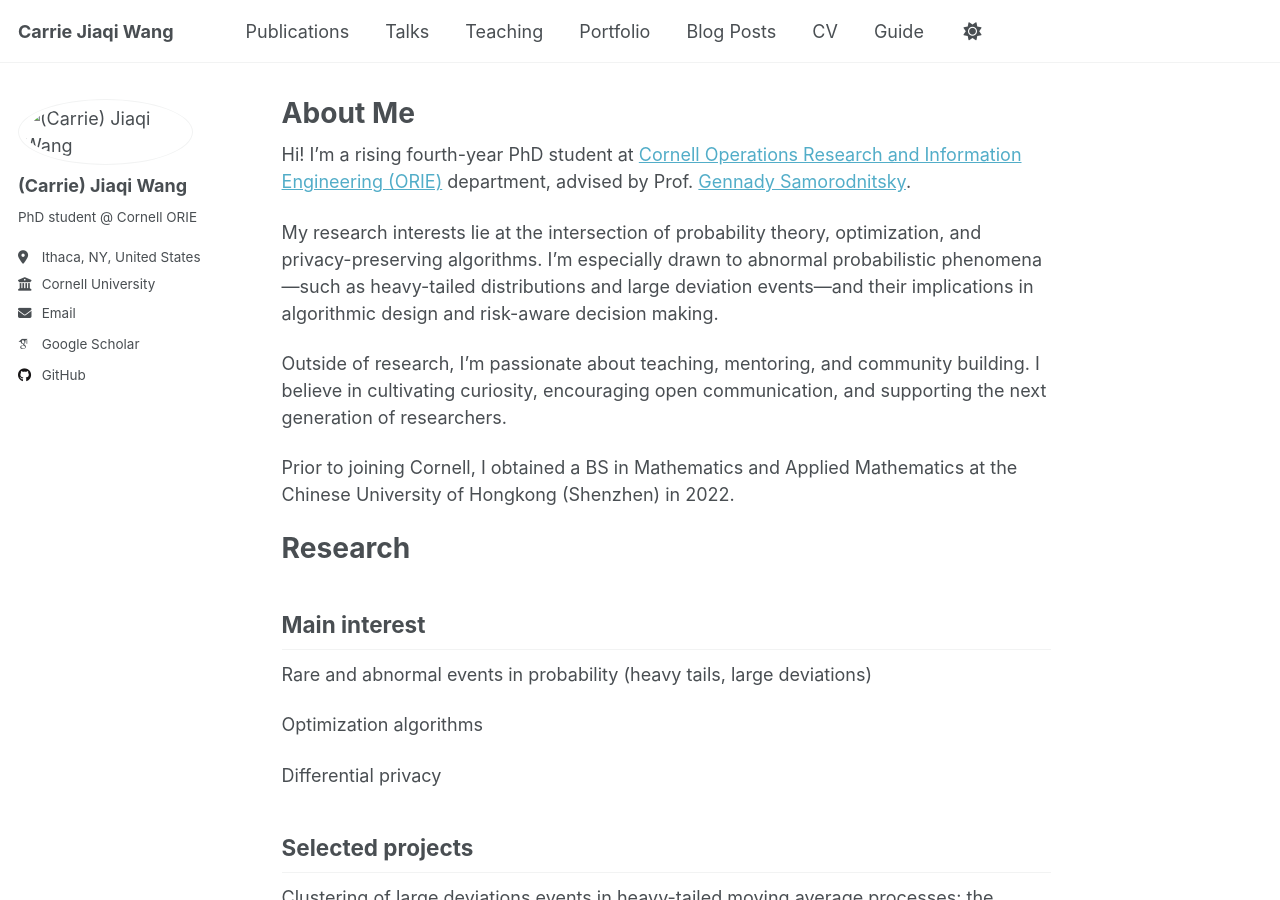
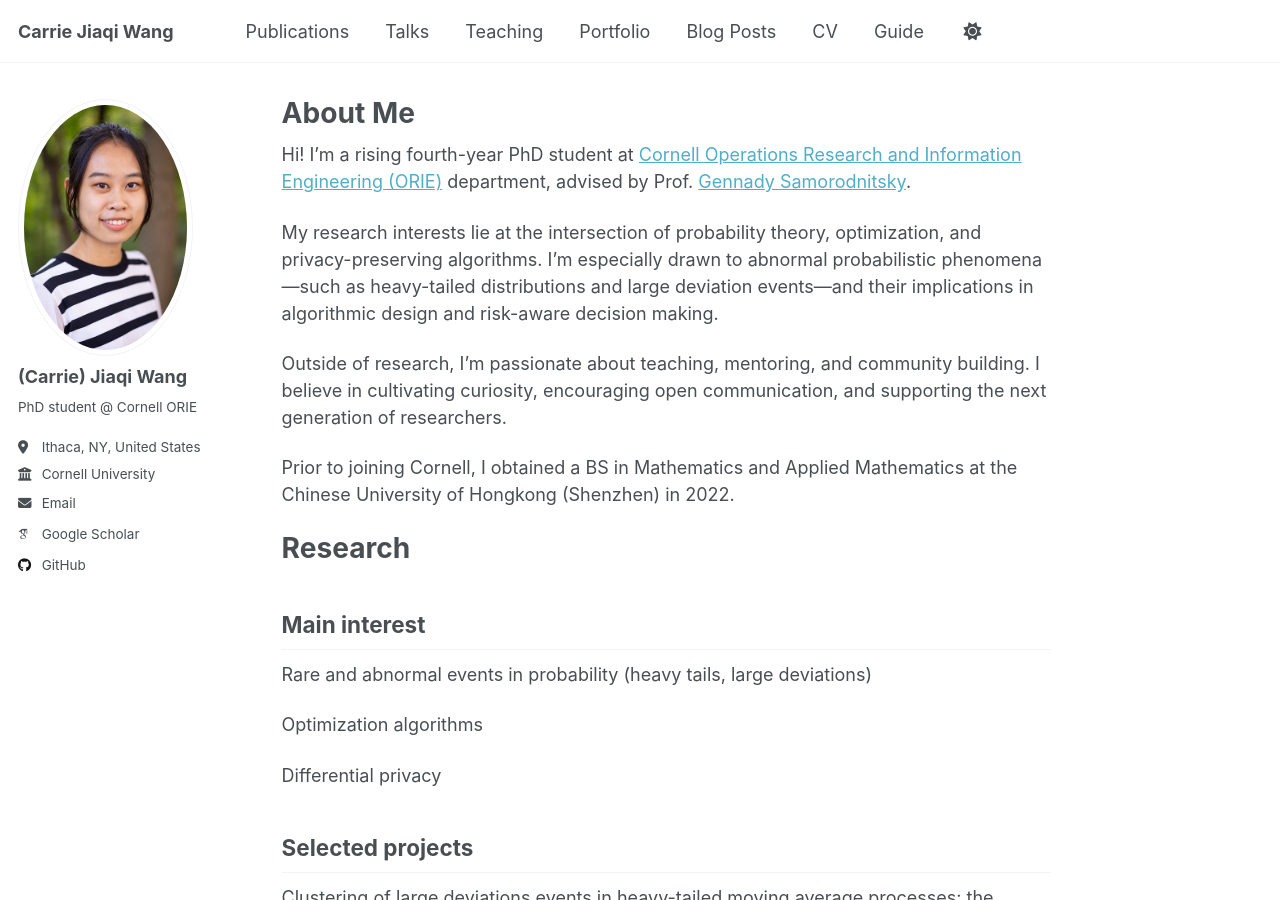
Before and after one commit to CarrieJiaqiWang/CarrieJiaqiWang.github.io, a Jekyll site: the page built from _pages/about.md, in a window 1280 px wide and 900 px high. Built offline with Jekyll 4.4.1, drawn with Linux system fonts in a browser that asks for light colours; some web fonts are replaced.

Commit message:
Update _config.yml

```diff
--- a/_config.yml
+++ b/_config.yml
@@ -22,7 +22,7 @@ repository               : "CarrieJiaqiWang.github.io"
 #               Additional customization can be done by editing /_includes/author-profile.html
 author:
   # Biographic information
-  avatar           : "ORIE2.jpg"
+  avatar           : "ORIE2.png"
   name             : "(Carrie) Jiaqi Wang"
   pronouns         : # example: "she/her"
   bio              : "PhD student @ Cornell ORIE"
```
